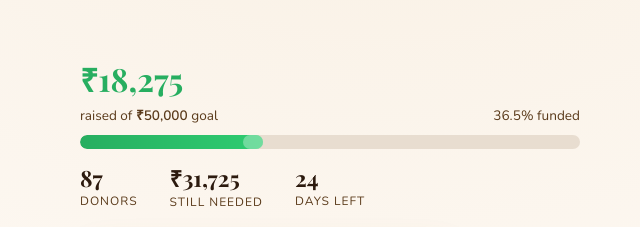
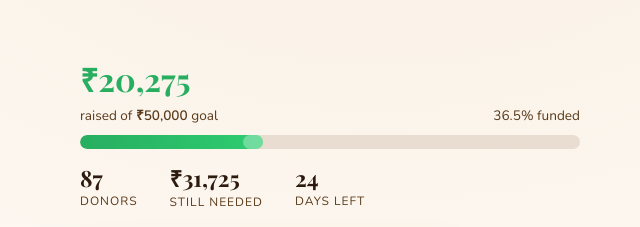
Before and after one commit to chiru3bou1-pixel/bettereveryday, a plain HTML site: page index.html in a window 1280 px wide. Shown: the part 745-972 px from the top of the page, 0-640 px from the left. Drawn offline with nearby package versions, Linux system fonts and the light colour scheme; a web font is replaced by a local one.

Commit message:
Update index.html

```diff
--- a/index.html
+++ b/index.html
@@ -611,7 +611,7 @@
     <div class="progress-section">
       <div class="progress-header">
         <div>
-          <div class="amount-collected">₹18,275</div>
+          <div class="amount-collected">₹20,275</div>
           <div class="amount-goal" style="margin-top:4px">raised of <strong>₹50,000</strong> goal</div>
         </div>
         <div style="font-family:'Nunito',sans-serif;font-size:0.85rem;color:var(--brown);">36.5% funded</div>
```
